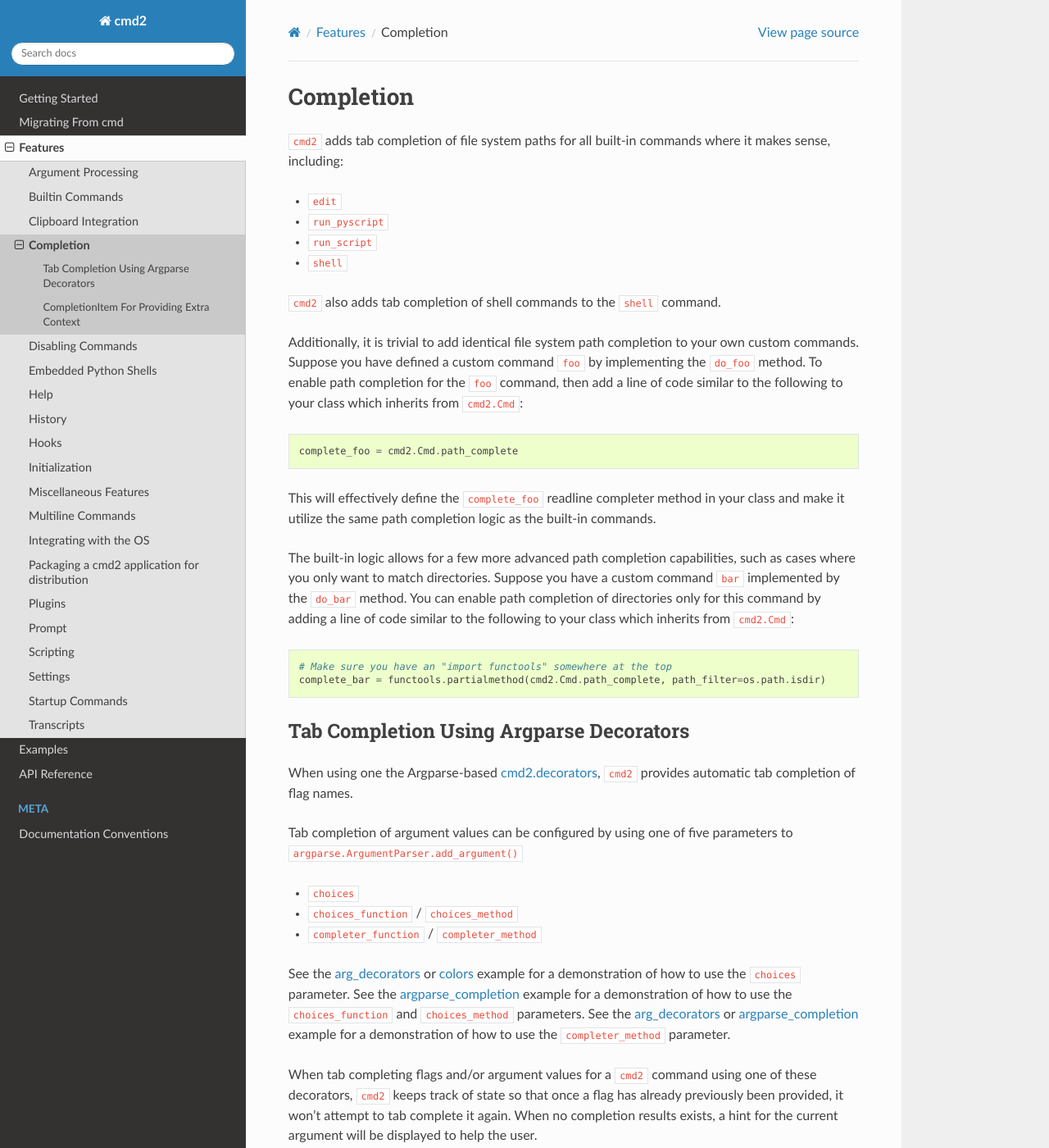
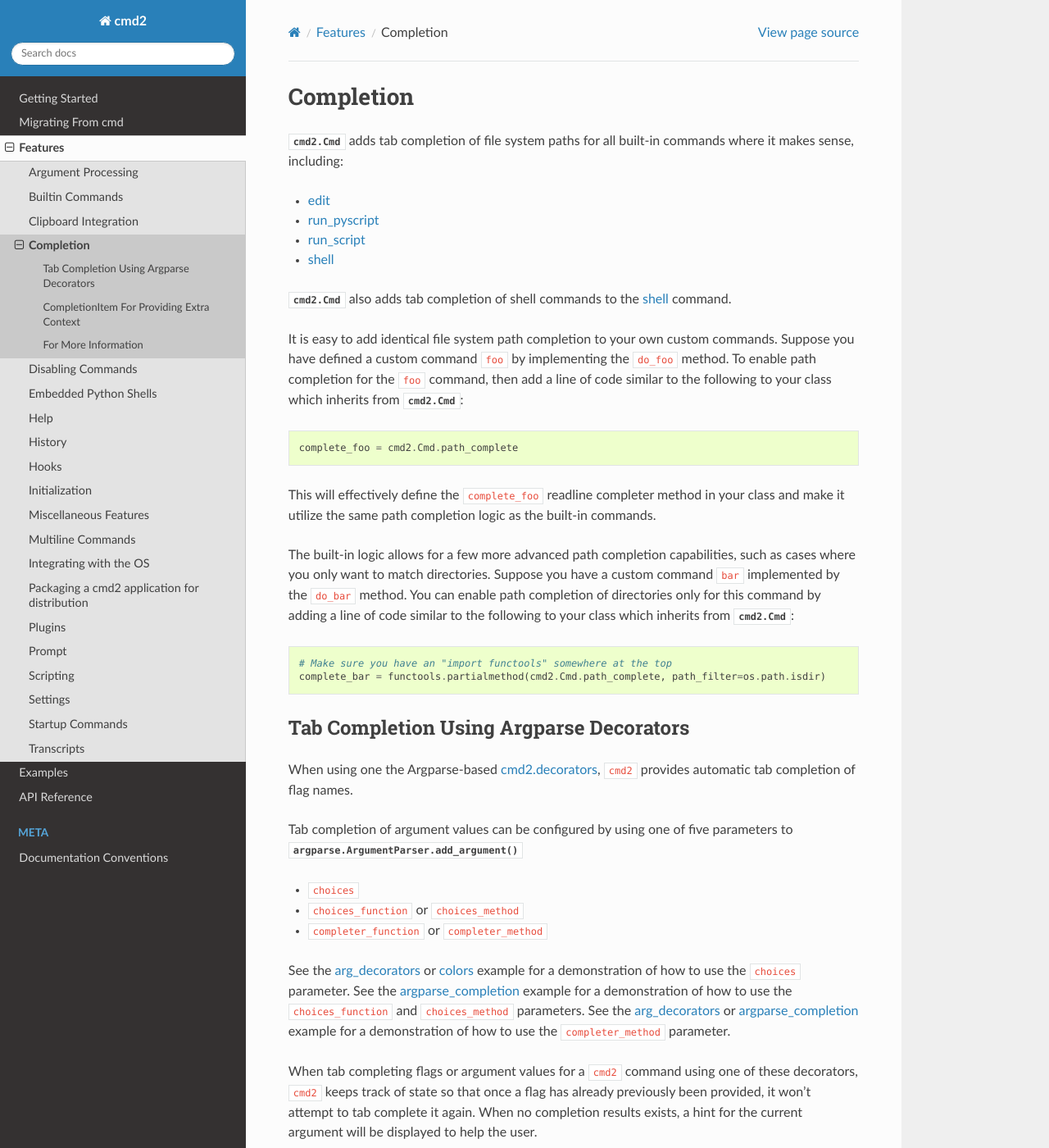
Before and after one commit to python-cmd2/cmd2, a Sphinx documentation site: the page built from docs/features/completion.rst, in a window 1280 px wide and 1400 px high. Shown: the whole window at 82% size. Built offline with Sphinx 7.4.7 and the Read the Docs theme 2.0.0, drawn with Linux system fonts in a browser that asks for light colours; pages that are not in the unit, such as notebooks, are missing from menus; some of the changed text lies outside the part shown.

Commit message:
Revise completion docs. Fixes #800. Updates #765.

```diff
--- a/docs/features/completion.rst
+++ b/docs/features/completion.rst
@@ -1,21 +1,22 @@
 Completion
 ==========
 
-``cmd2`` adds tab completion of file system paths for all built-in commands
-where it makes sense, including:
+:class:`cmd2.Cmd` adds tab completion of file system paths for all built-in
+commands where it makes sense, including:
 
-- ``edit``
-- ``run_pyscript``
-- ``run_script``
-- ``shell``
+- :ref:`features/builtin_commands:edit`
+- :ref:`features/builtin_commands:run_pyscript`
+- :ref:`features/builtin_commands:run_script`
+- :ref:`features/builtin_commands:shell`
 
-``cmd2`` also adds tab completion of shell commands to the ``shell`` command.
+:class:`cmd2.Cmd` also adds tab completion of shell commands to the
+:ref:`features/builtin_commands:shell` command.
 
-Additionally, it is trivial to add identical file system path completion to
-your own custom commands.  Suppose you have defined a custom command ``foo`` by
-implementing the ``do_foo`` method.  To enable path completion for the ``foo``
-command, then add a line of code similar to the following to your class which
-inherits from ``cmd2.Cmd``::
+It is easy to add identical file system path completion to your own custom
+commands.  Suppose you have defined a custom command ``foo`` by implementing
+the ``do_foo`` method.  To enable path completion for the ``foo`` command, then
+add a line of code similar to the following to your class which inherits from
+:class:`cmd2.Cmd`::
 
     complete_foo = cmd2.Cmd.path_complete
 
@@ -27,7 +28,7 @@
 such as cases where you only want to match directories.  Suppose you have a
 custom command ``bar`` implemented by the ``do_bar`` method.  You can enable
 path completion of directories only for this command by adding a line of code
-similar to the following to your class which inherits from ``cmd2.Cmd``::
+similar to the following to your class which inherits from :class:`cmd2.Cmd`::
 
     # Make sure you have an "import functools" somewhere at the top
     complete_bar = functools.partialmethod(cmd2.Cmd.path_complete, path_filter=os.path.isdir)
@@ -40,11 +41,11 @@
 ``cmd2`` provides automatic tab completion of flag names.
 
 Tab completion of argument values can be configured by using one of five
-parameters to ``argparse.ArgumentParser.add_argument()``
+parameters to :meth:`argparse.ArgumentParser.add_argument`
 
 - ``choices``
-- ``choices_function`` / ``choices_method``
-- ``completer_function`` / ``completer_method``
+- ``choices_function`` or ``choices_method``
+- ``completer_function`` or ``completer_method``
 
 See the arg_decorators_ or colors_ example for a demonstration of how to
 use the ``choices`` parameter. See the argparse_completion_ example for a
@@ -52,7 +53,7 @@
 parameters. See the arg_decorators_ or argparse_completion_ example for a
 demonstration of how to use the ``completer_method`` parameter.
 
-When tab completing flags and/or argument values for a ``cmd2`` command using
+When tab completing flags or argument values for a ``cmd2`` command using
 one of these decorators, ``cmd2`` keeps track of state so that once a flag has
 already previously been provided, it won't attempt to tab complete it again.
 When no completion results exists, a hint for the current argument will be
@@ -74,4 +75,9 @@
 ``completion_function``, or ``completion_method``.
 
 See the argparse_completion_ example or the implementation of the built-in
-**set** command for demonstration of how this is used.
+:meth:`~cmd2.Cmd.do_set` command for demonstration of how this is used.
+
+For More Information
+--------------------
+
+See :mod:`cmd2.argparse_custom` for more details.
```
